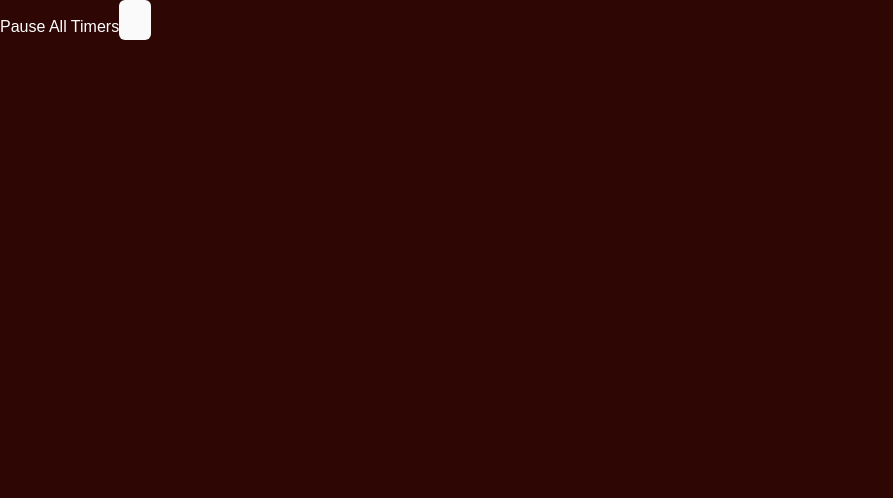
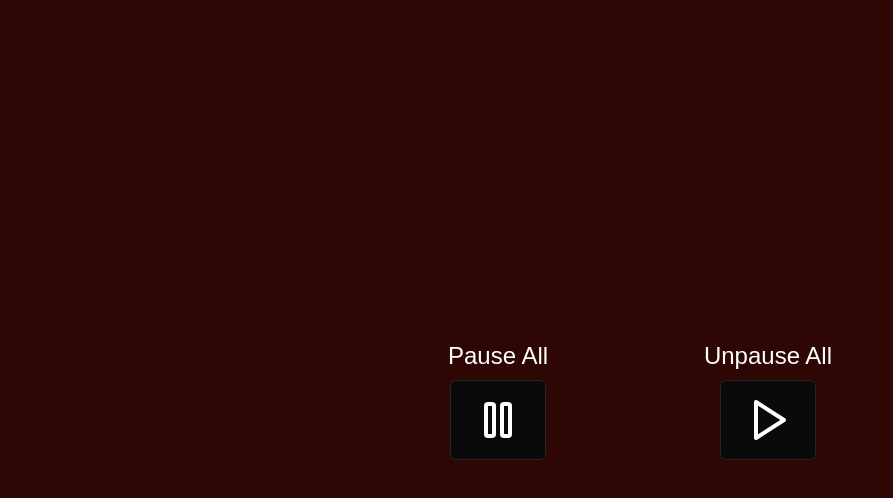
Before and after one commit to briansmiley/thirst-trap, a Next.js app: page /commands in a window 1280 px wide. Shown: the top 498 px of the page, without its empty margins (0-893 px from the left). Built offline with nearby package versions, Linux system fonts and the light colour scheme.

Commit message:
adds commands page for global pause/unpause

```diff
--- /dev/null
+++ b/src/app/actions/globalCommands.ts
@@ -0,0 +1,9 @@
+"use server";
+
+export async function pauseAll() {
+  console.log("Pausing all from server action");
+}
+
+export async function unpauseAll() {
+  console.log("Unpausing all from server action");
+}
--- a/src/app/commands/page.tsx
+++ b/src/app/commands/page.tsx
@@ -1,11 +1,32 @@
 import { Button } from "@/components/ui/button";
+import { Pause, Play } from "lucide-react";
+import { pauseAll, unpauseAll } from "@/app/actions/globalCommands";
 
 export default function Commands() {
   return (
-    <div>
-      <div>
-        <span>Pause All Timers</span>
-        <Button></Button>
+    <div className="flex flex-col items-center w-full h-full justify-center text-2xl">
+      <div className="flex w-96 flex-row items-center justify-between gap-2">
+        <div className="flex flex-col items-center justify-center gap-2">
+          <span>Pause All</span>
+          <form action={pauseAll}>
+            <Button variant="outline" className="w-24 h-20" type="submit">
+              <Pause className="!size-12" />
+            </Button>
+          </form>
+        </div>
+        <div className="flex flex-col items-center justify-center gap-2">
+          <span>Unpause All</span>
+          <form action={unpauseAll}>
+            <Button
+              variant="outline"
+              size="icon"
+              className="flex p-0 w-24 h-20"
+              type="submit"
+            >
+              <Play className="!size-12" />
+            </Button>
+          </form>
+        </div>
       </div>
     </div>
   );
```
